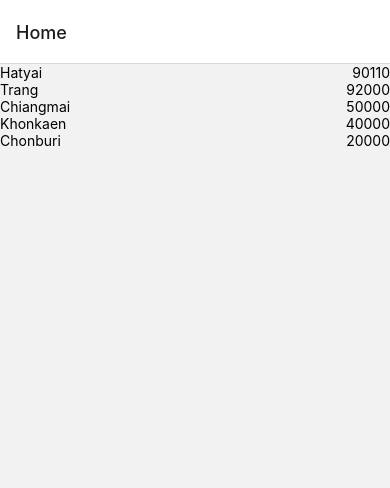
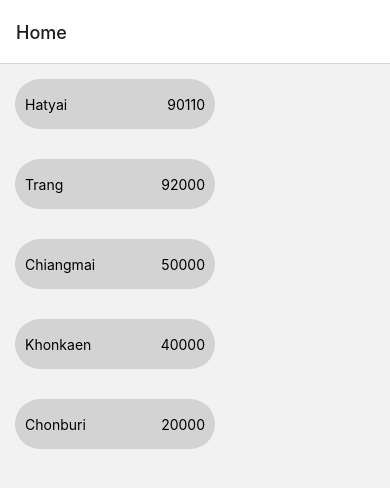
Before and after one commit to juringx/Lab-React-Native, a React Native app: screen /Home in a window 390 px wide. Shown: the top 488 px of the page. Built offline with nearby package versions, Linux system fonts and the light colour scheme.

Commit message:
StylesButton

```diff
--- a/components/Forecast.js
+++ b/components/Forecast.js
@@ -6,8 +6,7 @@ export default function Forecast(props){
         <View>
             <Text style={styles.FontText}>{props.main}</Text>
             <Text style={styles.FontText}>{props.description}</Text>
-            <Text style={styles.FontText}>{props.temp}</Text>
-            <Text style={styles.FontText}>°C</Text>
+            <Text style={styles.Tempe}>{props.temp} °C</Text>
         </View>
     )
 }
@@ -18,4 +17,10 @@ const styles = StyleSheet.create({
         fontWeight:'400',
         textAlignVertical:'bottom'
     },
+    Tempe: {
+        fontSize: 30,
+        textAlign:'center',
+        fontWeight:'bold',
+        margin: 10
+    },
 })
--- a/components/Weather.js
+++ b/components/Weather.js
@@ -68,5 +68,8 @@ const styles = StyleSheet.create({
         fontWeight:'bold',
         color:'white',
         padding: 10
+    },
+    Tempe: {
+
     }
 })
--- a/screen/ZipCodeScreen.js
+++ b/screen/ZipCodeScreen.js
@@ -10,7 +10,7 @@ const availableZipItems = [
     { place: 'Chonburi', code: '20000' },
 ]
 const ZipItem = ({place, code, navigation}) => (
-    <TouchableHighlight onPress={() => {
+    <TouchableHighlight activeOpacity={0.5} underlayColor="grey" style={styles.TouchStyle} onPress={() => {
         navigation.navigate('Weather', {zipCode: code})
     }}>
         <View style={styles.zipItem}>
@@ -47,4 +47,16 @@ const styles = StyleSheet.create({
     zipCode: {
         flex: 1,
     },
+    TouchStyle: {
+        backgroundColor:'lightgrey',
+        margin: 15,
+        width: 200,
+        height: 50,
+        justifyContent: 'center',
+        flexDirection: 'row',
+        alignItems: 'center',
+        padding: 10,
+        borderRadius: 100,
+        borderColor: "#557A95"
+    },
 })
```
